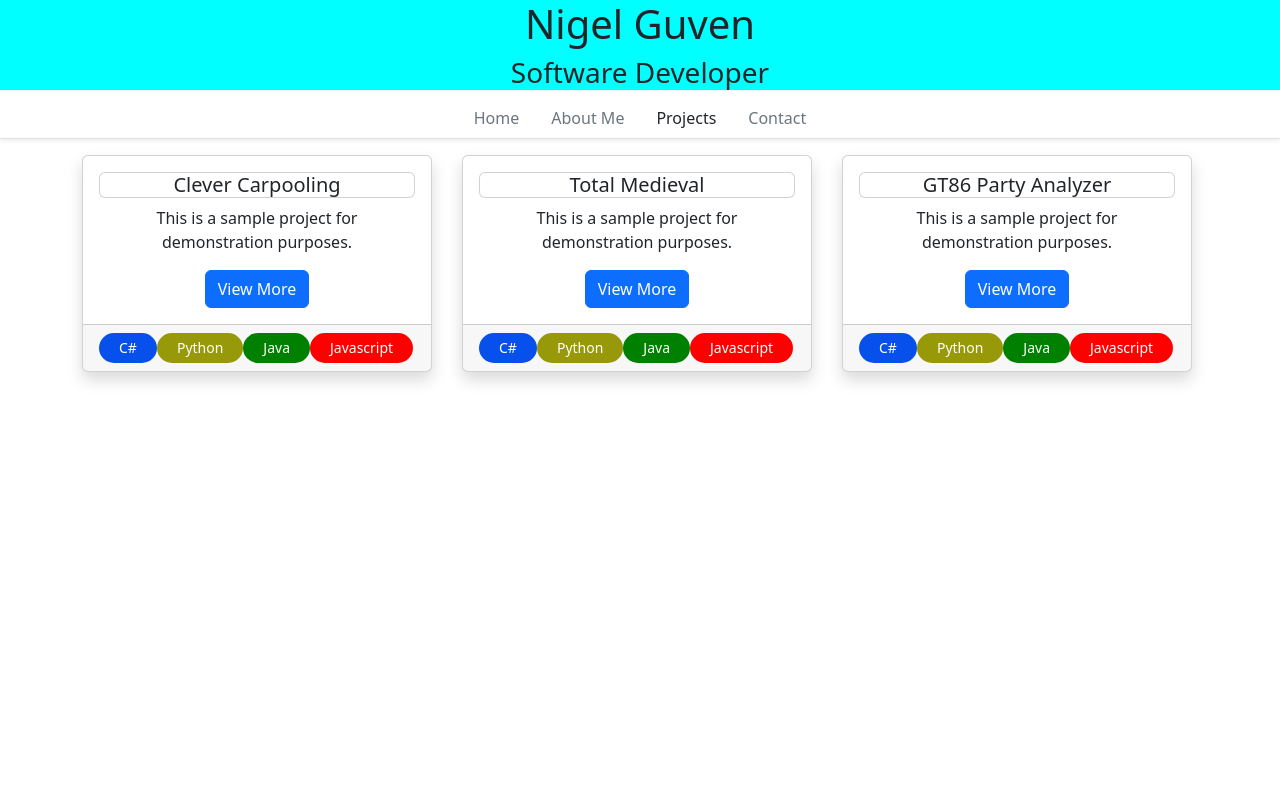
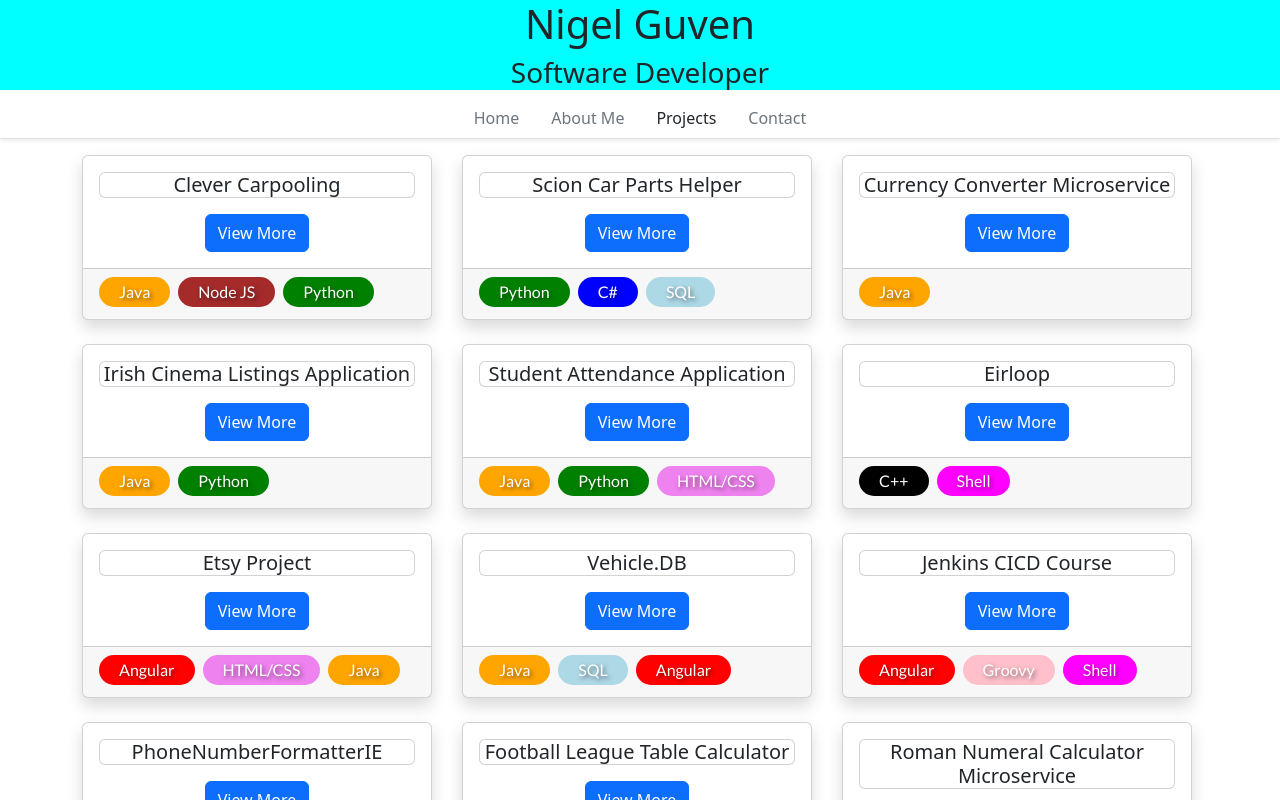
Before and after one commit to Nigel-Guven/WebPortfolio, an Angular app: page /projects in a window 1280 px wide. Shown: the top 800 px of the page. Built offline with nearby package versions, Linux system fonts and the light colour scheme.

Commit message:
push projects updated

```diff
--- /dev/null
+++ b/src/app/_models/Project.ts
@@ -0,0 +1,11 @@
+import { Tag } from "./tag";
+
+export interface Project {
+    id: number;
+    name: string;
+    summary: string;
+    description: string;
+    projectLink: string;
+    pictures: string[];
+    tags: Tag[];
+}
--- /dev/null
+++ b/src/app/_models/Tag.ts
@@ -0,0 +1,27 @@
+export class Tag {
+
+    static readonly PYTHON = new Tag('Python', 'green');
+    static readonly JAVA = new Tag('Java', 'orange');
+    static readonly HCL = new Tag('HCL', 'grey');
+    static readonly CSHARP = new Tag('C#', 'blue');
+    static readonly HTMLCSS = new Tag('HTML/CSS', 'violet');
+    static readonly ANGULAR = new Tag('Angular', 'red');
+    static readonly CPLUSPLUS = new Tag('C++', 'black');
+    static readonly GOLANG = new Tag('Golang', 'purple');
+    static readonly RUBY = new Tag('Ruby', 'darkred');
+    static readonly SQL = new Tag('SQL', 'lightblue');
+    static readonly NODEJS = new Tag('Node JS', 'brown');
+    static readonly GROOVY = new Tag('Groovy', 'pink');
+    static readonly SHELL = new Tag('Shell', 'magenta');
+
+
+    private constructor(
+        private readonly key: string,
+        public readonly color: string) {
+
+        }
+
+    toString() {
+        return this.key;
+    }
+}
--- a/src/app/project-card/project-card.component.css
+++ b/src/app/project-card/project-card.component.css
@@ -1,4 +1,4 @@
-.csharptag {
+.tag {
     padding: 0 20px;
     height: 30px;
     width: fit-content;
@@ -7,48 +7,9 @@
     border-radius:25px;
     background-color: rgb(7, 80, 236);
     color:white;
+    font-family: Lato, serif;
+    font-weight: 400;
+    font-style: normal;
+    font-size: 16px;
+    text-shadow: 2px 2px 4px rgba(0, 0, 0, 0.5);
 }
-
-.pythontag {
-    padding: 0 20px;
-    height: 30px;
-    width: fit-content;
-    font-size: 14px;
-    line-height: 30px;
-    border-radius:25px;
-    background-color: rgb(151, 153, 8);
-    color:white;
-}
-
-.javascripttag {
-    padding: 0 20px;
-    height: 30px;
-    width: fit-content;
-    font-size: 14px;
-    line-height: 30px;
-    border-radius:25px;
-    background-color: red;
-    color: white;
-}
-
-.javatag {
-    padding: 0 20px;
-    height: 30px;
-    width: fit-content;
-    font-size: 14px;
-    line-height: 30px;
-    border-radius:25px;
-    background-color: green;
-    color:white;
-}
-
-.hcltag {
-    padding: 0 20px;
-    height: 30px;
-    width: fit-content;
-    font-size: 14px;
-    line-height: 30px;
-    border-radius:25px;
-    background-color: blueviolet;
-    color:white;
-}
--- a/src/app/project-card/project-card.component.html
+++ b/src/app/project-card/project-card.component.html
@@ -1,16 +1,16 @@
 <div class="card shadow text-center" style="max-width:350px; min-width:350px;">
     <div class="card-body">
-        <h5 class="card">{{projectName}}</h5>
-        <p class="card.text">This is a sample project for demonstration purposes.</p>
+        <h5 class="card">{{project.name}}</h5>
+        <p class="card.text">{{project.summary}}</p>
         <button class="btn btn-primary">View More</button>
     </div>
 
     <div class="card-footer">
         <div class="d-flex flex-wrap justify-content center">
-            <div class="csharptag">C#</div>
-            <div class="pythontag">Python</div>
-            <div class="javatag">Java</div>
-            <div class="javascripttag">Javascript</div>
+
+            <div *ngFor="let tag of project.tags">
+                <div class="tag me-2 mb-1" [style.background-color]="tag.color">{{tag}}</div>
+            </div>
         </div>
     </div>
 </div>
--- a/src/app/project-card/project-card.component.ts
+++ b/src/app/project-card/project-card.component.ts
@@ -1,4 +1,5 @@
 import { Component, Input } from '@angular/core';
+import { Project } from '../_models/Project';
 
 @Component({
   selector: 'app-project-card',
@@ -6,5 +7,5 @@ import { Component, Input } from '@angular/core';
   styleUrls: ['./project-card.component.css']
 })
 export class ProjectCardComponent {
-  @Input() projectName: string="";
+  @Input() project = {} as Project;
 }
--- a/src/app/projects/projects.component.html
+++ b/src/app/projects/projects.component.html
@@ -1,13 +1,7 @@
 <div class="container">
     <div class="row">
-        <div class="col-lg-4 col-md-6 mb-4" style="max-width:380px; min-width:380px;">
-            <app-project-card [projectName]="'Clever Carpooling'"></app-project-card>
-        </div>
-        <div class="col-lg-4 col-md-6 mb-4" style="max-width:380px; min-width:380px;">
-            <app-project-card [projectName]="'Total Medieval'"></app-project-card>
-        </div>
-        <div class="col-lg-4 col-md-6 mb-4" style="max-width:380px; min-width:380px;">
-            <app-project-card [projectName]="'GT86 Party Analyzer'"></app-project-card>
+        <div *ngFor="let project of projects" class="col-lg-4 col-md-6 mb-4" style="max-width:380px; min-width:380px;">
+            <app-project-card [project]="project"></app-project-card>
         </div>
     </div>
 </div>
--- a/src/app/projects/projects.component.ts
+++ b/src/app/projects/projects.component.ts
@@ -1,5 +1,7 @@
 import { Component } from '@angular/core';
 import { Title } from '@angular/platform-browser';
+import { Project } from '../_models/Project';
+import { Tag } from '../_models/tag';
 
 @Component({
   selector: 'app-projects',
@@ -8,6 +10,25 @@ import { Title } from '@angular/platform-browser';
 })
 export class ProjectsComponent {
 
+  projects: Project[] = [
+    { id: 0, name: "Clever Carpooling", summary: "", description: "", projectLink: "", tags: [Tag.JAVA, Tag.NODEJS, Tag.PYTHON], pictures: [] },
+    { id: 1, name: "Scion Car Parts Helper", summary: "", description: "", projectLink: "", tags: [Tag.PYTHON, Tag.CSHARP, Tag.SQL], pictures: [] },
+    { id: 2, name: "Currency Converter Microservice", summary: "", description: "", projectLink: "", tags: [Tag.JAVA], pictures: [] },
+    { id: 3, name: "Irish Cinema Listings Application", summary: "", description: "", projectLink: "", tags: [Tag.JAVA, Tag.PYTHON], pictures: [] },
+    { id: 4, name: "Student Attendance Application", summary: "", description: "", projectLink: "", tags: [Tag.JAVA, Tag.PYTHON, Tag.HTMLCSS], pictures: [] },
+    { id: 5, name: "Eirloop", summary: "", description: "", projectLink: "", tags: [Tag.CPLUSPLUS, Tag.SHELL], pictures: [] },
+    { id: 6, name: "Etsy Project", summary: "", description: "", projectLink: "", tags: [Tag.ANGULAR, Tag.HTMLCSS, Tag.JAVA], pictures: [] },
+    { id: 7, name: "Vehicle.DB", summary: "", description: "", projectLink: "", tags: [Tag.JAVA, Tag.SQL, Tag.ANGULAR], pictures: [] },
+    { id: 8, name: "Jenkins CICD Course", summary: "", description: "", projectLink: "", tags: [Tag.ANGULAR, Tag.GROOVY, Tag.SHELL], pictures: [] },
+    { id: 9, name: "PhoneNumberFormatterIE", summary: "", description: "", projectLink: "", tags: [Tag.CSHARP], pictures: [] },
+    { id: 10, name: "Football League Table Calculator", summary: "", description: "", projectLink: "", tags: [Tag.CSHARP], pictures: [] },
+    { id: 11, name: "Roman Numeral Calculator Microservice", summary: "", description: "", projectLink: "", tags: [Tag.CSHARP], pictures: [] },
+    { id: 12, name: "College Coursework", summary: "", description: "", projectLink: "", tags: [Tag.CPLUSPLUS, Tag.HTMLCSS, Tag.JAVA, Tag.PYTHON, Tag.SHELL], pictures: [] },
+    { id: 13, name: "SOLID Principles", summary: "", description: "", projectLink: "", tags: [Tag.CSHARP], pictures: [] },
+    { id: 14, name: "Terraform Course", summary: "", description: "", projectLink: "", tags: [Tag.GOLANG, Tag.GROOVY, Tag.HCL, Tag.RUBY, Tag.SHELL], pictures: [] }
+
+  ];
+
   constructor(private titleService: Title) {
     this.titleService.setTitle("Nigel Guven - Projects");
   }
--- a/src/index.html
+++ b/src/index.html
@@ -6,6 +6,9 @@
   <base href="/">
   <meta name="viewport" content="width=device-width, initial-scale=1">
   <link rel="icon" type="image/x-icon" href="favicon.ico">
+  <link rel="preconnect" href="https://fonts.googleapis.com">
+  <link rel="preconnect" href="https://fonts.gstatic.com" crossorigin>
+  <link href="https://fonts.googleapis.com/css2?family=Lato:ital,wght@0,100;0,300;0,400;0,700;0,900;1,100;1,300;1,400;1,700;1,900&display=swap" rel="stylesheet">
 </head>
 <body>
   <app-root></app-root>
```
Also changed, not shown: src/app/_services/projects.service.ts (added, +9 -0 lines).
